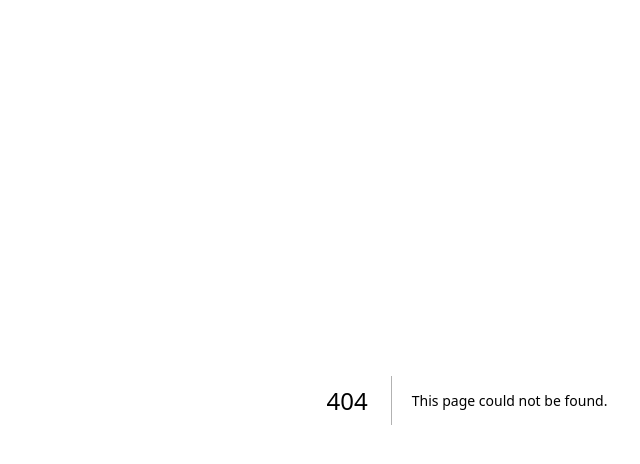
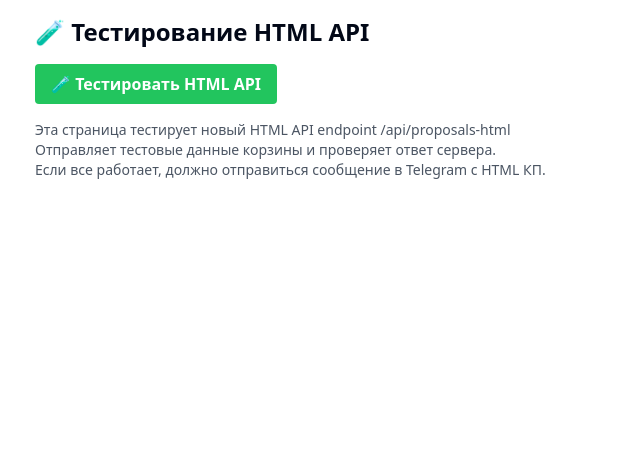
Before and after one commit to eskiimos/tlbot-production, a Next.js app: page /test-html-api in a window 1280 px wide. Before the commit this address had no page. Shown: the top 464 px of the page, without its empty margins (173-813 px from the left). Built offline with nearby package versions, Linux system fonts and the light colour scheme.

Commit message:
Add test page for HTML API endpoint

```diff
--- /dev/null
+++ b/src/app/test-html-api/page.tsx
@@ -0,0 +1,121 @@
+'use client';
+
+import { useState } from 'react';
+
+export default function TestHTMLAPIPage() {
+  const [result, setResult] = useState<string>('');
+  const [loading, setLoading] = useState(false);
+
+  const testHTMLAPI = async () => {
+    setLoading(true);
+    setResult('');
+
+    try {
+      console.log('🧪 Тестируем HTML API endpoint...');
+
+      const testData = {
+        cartItems: [
+          {
+            id: '1',
+            productName: 'Тестовая футболка',
+            quantity: 2,
+            basePrice: 1500,
+            totalPrice: 3000,
+            detailedProposal: true,
+            optionsDetails: [
+              { name: 'Черный', category: 'Цвет', price: 0 },
+              { name: 'L', category: 'Размер', price: 0 },
+              { name: 'Шелкография', category: 'Печать', price: 500 }
+            ]
+          },
+          {
+            id: '2',
+            productName: 'Кепка TL',
+            quantity: 1,
+            basePrice: 2000,
+            totalPrice: 2000,
+            detailedProposal: false,
+            optionsDetails: []
+          }
+        ],
+        userData: {
+          telegramId: '228594178',
+          firstName: 'Тестовый',
+          phoneNumber: '+7 (900) 123-45-67',
+          email: 'test@example.com'
+        }
+      };
+
+      console.log('📤 Отправляем запрос на /api/proposals-html');
+
+      const response = await fetch('/api/proposals-html', {
+        method: 'POST',
+        headers: {
+          'Content-Type': 'application/json',
+        },
+        body: JSON.stringify(testData),
+      });
+
+      console.log('📥 Получен ответ:', response.status, response.statusText);
+
+      // Получаем headers
+      const headers = Array.from(response.headers.entries());
+      console.log('📋 Headers:', headers);
+
+      // Получаем сырой текст ответа
+      const responseText = await response.text();
+      console.log('📄 Сырой ответ:', responseText);
+
+      let resultText = `Статус: ${response.status} ${response.statusText}\n\n`;
+      resultText += `Headers:\n${headers.map(([key, value]) => `${key}: ${value}`).join('\n')}\n\n`;
+      resultText += `Сырой ответ:\n${responseText}\n\n`;
+
+      // Пытаемся парсить как JSON
+      try {
+        const jsonData = JSON.parse(responseText);
+        resultText += `JSON данные:\n${JSON.stringify(jsonData, null, 2)}`;
+      } catch (parseError) {
+        resultText += `Ошибка парсинга JSON: ${parseError}`;
+      }
+
+      setResult(resultText);
+
+    } catch (error) {
+      console.error('❌ Ошибка теста:', error);
+      setResult(`Ошибка: ${error}`);
+    } finally {
+      setLoading(false);
+    }
+  };
+
+  return (
+    <div className="container mx-auto p-4 max-w-4xl">
+      <h1 className="text-2xl font-bold mb-4">🧪 Тестирование HTML API</h1>
+
+      <div className="mb-4">
+        <button
+          onClick={testHTMLAPI}
+          disabled={loading}
+          className="bg-green-500 hover:bg-green-700 text-white font-bold py-2 px-4 rounded disabled:opacity-50"
+        >
+          {loading ? '⏳ Тестируем...' : '🧪 Тестировать HTML API'}
+        </button>
+      </div>
+
+      {result && (
+        <div className="bg-gray-100 p-4 rounded">
+          <h2 className="text-lg font-semibold mb-2">Результат:</h2>
+          <pre className="whitespace-pre-wrap text-sm overflow-auto max-h-96">
+            {result}
+          </pre>
+        </div>
+      )}
+
+      <div className="mt-4 text-sm text-gray-600">
+        <p>Эта страница тестирует новый HTML API endpoint /api/proposals-html</p>
+        <p>Отправляет тестовые данные корзины и проверяет ответ сервера.</p>
+        <p>Если все работает, должно отправиться сообщение в Telegram с HTML КП.</p>
+      </div>
+    </div>
+  );
+}
```
